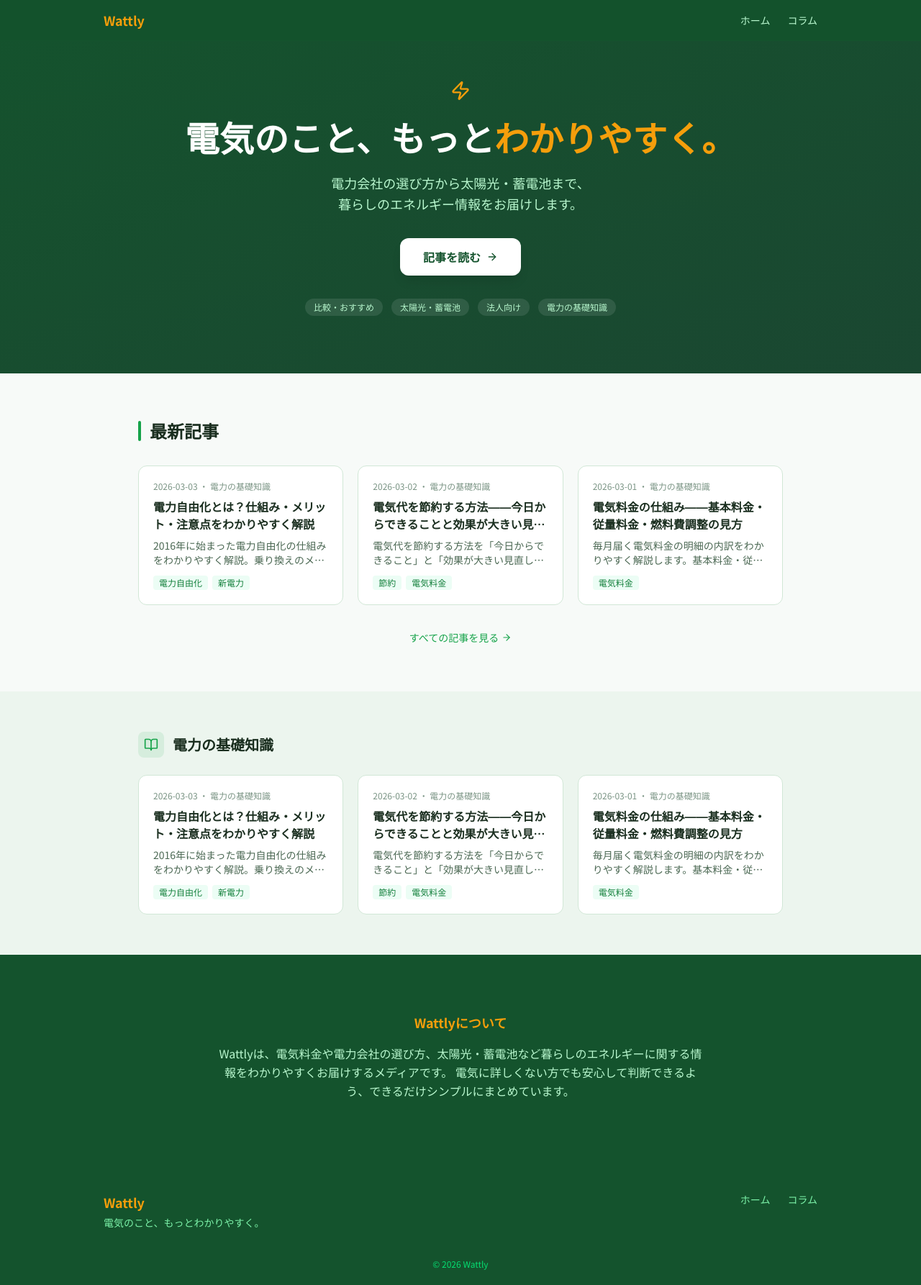
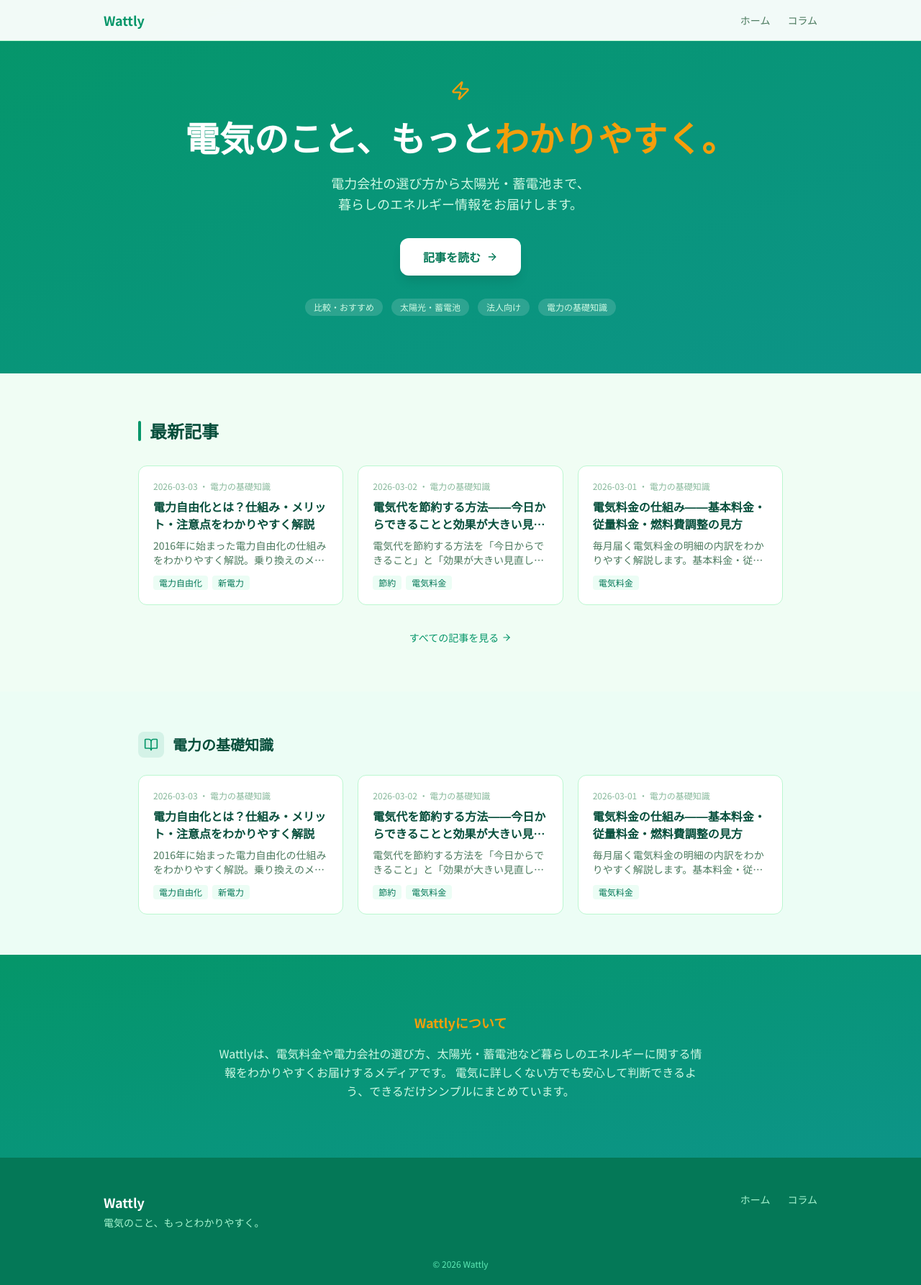
Before and after one commit to wattly-jp/hp, a Next.js app: page / in a window 1280 px wide. Shown: the top 1786 px of the page at 72% size. Built offline with nearby package versions, Linux system fonts and the light colour scheme.

Commit message:
爽やかなエメラルド/ティール系グリーンに変更

```diff
--- a/src/app/globals.css
+++ b/src/app/globals.css
@@ -1,21 +1,22 @@
 @import "tailwindcss";
 
 @theme inline {
-  --color-wt-bg: #f7faf8;
+  --color-wt-bg: #f0fdf4;
   --color-wt-surface: #ffffff;
-  --color-wt-surface-alt: #ecf5ee;
-  --color-wt-primary: #16a34a;
-  --color-wt-primary-light: #22c55e;
-  --color-wt-primary-dark: #15803d;
-  --color-wt-forest: #14532d;
-  --color-wt-header: #14532d;
+  --color-wt-surface-alt: #ecfdf5;
+  --color-wt-primary: #059669;
+  --color-wt-primary-light: #10b981;
+  --color-wt-primary-dark: #047857;
+  --color-wt-hero-from: #059669;
+  --color-wt-hero-to: #0d9488;
   --color-wt-emerald-50: #ecfdf5;
   --color-wt-amber: #f59e0b;
   --color-wt-amber-light: #fbbf24;
-  --color-wt-border: #d1e7d6;
-  --color-wt-text: #1a2e1f;
-  --color-wt-text-secondary: #4b6853;
-  --color-wt-text-muted: #7a9484;
+  --color-wt-sky: #0ea5e9;
+  --color-wt-border: #bbf7d0;
+  --color-wt-text: #064e3b;
+  --color-wt-text-secondary: #4b7a5e;
+  --color-wt-text-muted: #86b89a;
 }
 
 body {
@@ -48,7 +49,7 @@ body {
   font-weight: 700;
   margin-top: 2.5rem;
   margin-bottom: 1rem;
-  color: var(--color-wt-forest);
+  color: var(--color-wt-primary-dark);
   border-bottom: 2px solid var(--color-wt-border);
   padding-bottom: 0.5rem;
 }
--- a/src/app/page.tsx
+++ b/src/app/page.tsx
@@ -22,7 +22,7 @@ export default function HomePage() {
   return (
     <>
       {/* Hero */}
-      <section className="pt-28 pb-20 px-4 bg-gradient-to-br from-wt-forest to-[#1a4731] text-white">
+      <section className="pt-28 pb-20 px-4 bg-gradient-to-br from-wt-hero-from to-wt-hero-to text-white">
         <div className="mx-auto max-w-3xl text-center animate-slide-up">
           <div className="inline-flex items-center gap-2 mb-5">
             <Zap size={28} className="text-wt-amber" />
@@ -32,7 +32,7 @@ export default function HomePage() {
             <br className="sm:hidden" />
             <span className="text-wt-amber">わかりやすく。</span>
           </h1>
-          <p className="text-green-200 text-lg max-w-xl mx-auto leading-relaxed">
+          <p className="text-emerald-100 text-lg max-w-xl mx-auto leading-relaxed">
             電力会社の選び方から太陽光・蓄電池まで、
             <br className="hidden md:block" />
             暮らしのエネルギー情報をお届けします。
@@ -40,7 +40,7 @@ export default function HomePage() {
           <div className="mt-8">
             <Link
               href="/column"
-              className="inline-flex items-center gap-2 bg-white hover:bg-green-50 text-wt-forest font-bold px-8 py-3.5 rounded-xl shadow-lg transition-all hover:shadow-xl"
+              className="inline-flex items-center gap-2 bg-white hover:bg-emerald-50 text-wt-primary-dark font-bold px-8 py-3.5 rounded-xl shadow-lg transition-all hover:shadow-xl"
             >
               記事を読む
               <ArrowRight size={16} />
@@ -50,7 +50,7 @@ export default function HomePage() {
             {CATEGORIES.map((cat) => (
               <span
                 key={cat.slug}
-                className="text-xs px-3 py-1 rounded-full bg-white/10 text-green-200 backdrop-blur"
+                className="text-xs px-3 py-1 rounded-full bg-white/15 text-emerald-100 backdrop-blur"
               >
                 {cat.label}
               </span>
@@ -111,10 +111,10 @@ export default function HomePage() {
       })}
 
       {/* About */}
-      <section className="bg-wt-forest text-white py-20 px-4">
+      <section className="bg-gradient-to-br from-wt-primary to-wt-hero-to text-white py-20 px-4">
         <div className="mx-auto max-w-2xl text-center">
           <p className="text-lg font-bold text-wt-amber mb-4">Wattlyについて</p>
-          <p className="text-green-200 leading-relaxed">
+          <p className="text-emerald-100 leading-relaxed">
             Wattlyは、電気料金や電力会社の選び方、太陽光・蓄電池など暮らしのエネルギーに関する情報をわかりやすくお届けするメディアです。
             電気に詳しくない方でも安心して判断できるよう、できるだけシンプルにまとめています。
           </p>
--- a/src/components/Footer.tsx
+++ b/src/components/Footer.tsx
@@ -3,12 +3,12 @@ import { BRAND, NAV_ITEMS } from "@/lib/constants";
 
 export function Footer() {
   return (
-    <footer className="bg-wt-forest">
+    <footer className="bg-wt-primary-dark">
       <div className="mx-auto max-w-5xl px-4 py-12">
         <div className="flex flex-col md:flex-row justify-between gap-6">
           <div>
-            <p className="text-lg font-bold text-wt-amber">{BRAND.name}</p>
-            <p className="text-sm text-green-300 mt-1">
+            <p className="text-lg font-bold text-white">{BRAND.name}</p>
+            <p className="text-sm text-emerald-200 mt-1">
               {BRAND.description}
             </p>
           </div>
@@ -17,14 +17,14 @@ export function Footer() {
               <Link
                 key={item.href}
                 href={item.href}
-                className="text-sm text-green-300 hover:text-white transition-colors"
+                className="text-sm text-emerald-200 hover:text-white transition-colors"
               >
                 {item.label}
               </Link>
             ))}
           </nav>
         </div>
-        <p className="mt-10 text-xs text-green-400 text-center">
+        <p className="mt-10 text-xs text-emerald-300 text-center">
           &copy; {new Date().getFullYear()} {BRAND.name}
         </p>
       </div>
--- a/src/components/Header.tsx
+++ b/src/components/Header.tsx
@@ -9,9 +9,9 @@ export function Header() {
   const [open, setOpen] = useState(false);
 
   return (
-    <header className="fixed top-0 z-50 w-full bg-wt-forest/95 backdrop-blur border-b border-wt-forest">
+    <header className="fixed top-0 z-50 w-full bg-white/95 backdrop-blur border-b border-wt-border">
       <div className="mx-auto max-w-5xl flex items-center justify-between px-4 h-14">
-        <Link href="/" className="text-lg font-bold text-wt-amber">
+        <Link href="/" className="text-lg font-bold text-wt-primary">
           {BRAND.name}
         </Link>
         <nav className="hidden md:flex gap-6">
@@ -19,14 +19,14 @@ export function Header() {
             <Link
               key={item.href}
               href={item.href}
-              className="text-sm text-green-200 hover:text-white transition-colors"
+              className="text-sm text-wt-text-secondary hover:text-wt-primary transition-colors"
             >
               {item.label}
             </Link>
           ))}
         </nav>
         <button
-          className="md:hidden text-green-200"
+          className="md:hidden text-wt-text"
           onClick={() => setOpen(!open)}
           aria-label="メニュー"
         >
@@ -34,12 +34,12 @@ export function Header() {
         </button>
       </div>
       {open && (
-        <nav className="md:hidden bg-wt-forest border-t border-green-800 px-4 pb-4">
+        <nav className="md:hidden bg-white border-t border-wt-border px-4 pb-4">
           {NAV_ITEMS.map((item) => (
             <Link
               key={item.href}
               href={item.href}
-              className="block py-2.5 text-sm text-green-200 hover:text-white"
+              className="block py-2.5 text-sm text-wt-text-secondary hover:text-wt-primary"
               onClick={() => setOpen(false)}
             >
               {item.label}
```
